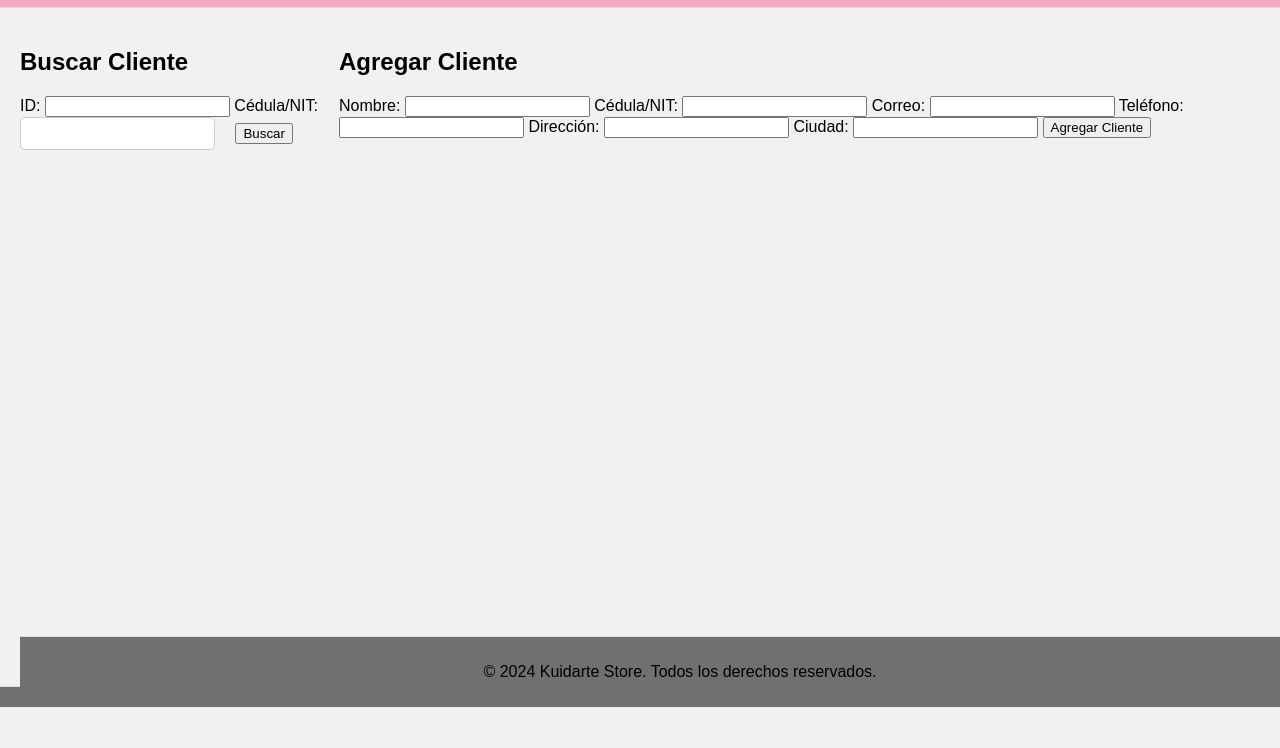
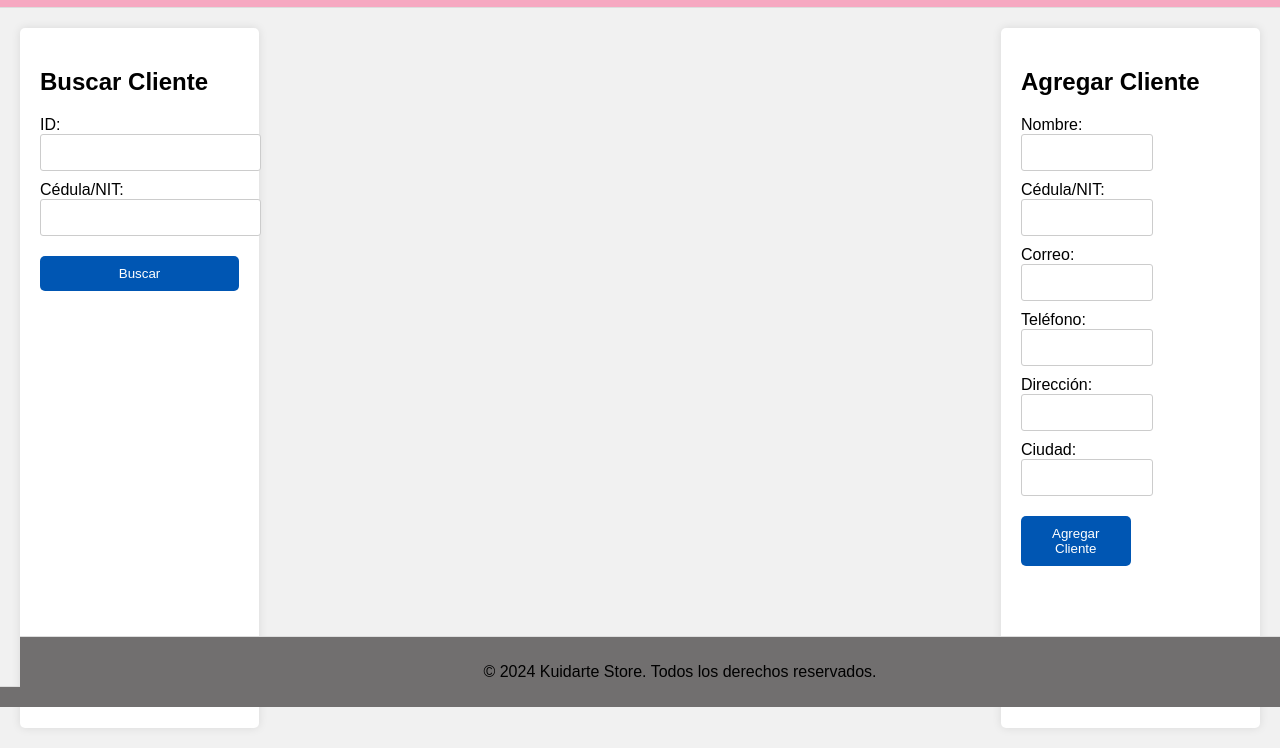
Before and after one commit to DanielGuatama/kuidarte_store, a website: page Public/clientes.html in a window 1280 px wide. Shown: the part 93-841 px from the top of the page. Drawn offline with Linux system fonts and the light colour scheme.

Commit message:
Descripción de los cambios realizados

```diff
--- a/Public/clientes.html
+++ b/Public/clientes.html
@@ -31,25 +31,6 @@
                 <button type="submit">Buscar</button>
             </form>
         </section>
-         <!-- Formulario de agregar cliente -->
-         <section>
-            <h2>Agregar Cliente</h2>
-            <form id="addClienteForm">
-                <label for="nombre">Nombre:</label>
-                <input type="text" id="nombre" name="nombre" required>
-                <label for="cedula_nit">Cédula/NIT:</label>
-                <input type="text" id="cedula_nit" name="cedula_nit" required>
-                <label for="correo">Correo:</label>
-                <input type="email" id="correo" name="correo" required>
-                <label for="telefono">Teléfono:</label>
-                <input type="text" id="telefono" name="telefono">
-                <label for="direccion">Dirección:</label>
-                <input type="text" id="direccion" name="direccion">
-                <label for="ciudad">Ciudad:</label>
-                <input type="text" id="ciudad" name="ciudad">
-                <button type="submit">Agregar Cliente</button>
-            </form>
-        </section>
         <!-- Mostrar cliente encontrado -->
         <section id="clienteEncontradoSection" style="display:none;">
             <h2>Cliente Encontrado</h2>
@@ -78,11 +59,30 @@
                 <button type="button" id="cancelEdit">Cancelar</button>
             </form>
         </section>
-
+                   <!-- Formulario de agregar cliente -->
+        <section>
+            <h2>Agregar Cliente</h2>
+            <form id="addClienteForm">
+                <label for="nombre">Nombre:</label>
+                <input type="text" id="nombre" name="nombre" required>
+                <label for="cedula_nit">Cédula/NIT:</label>
+                <input type="text" id="cedula_nit" name="cedula_nit" required>
+                <label for="correo">Correo:</label>
+                <input type="email" id="correo" name="correo" required>
+                <label for="telefono">Teléfono:</label>
+                <input type="text" id="telefono" name="telefono">
+                <label for="direccion">Dirección:</label>
+                <input type="text" id="direccion" name="direccion">
+                <label for="ciudad">Ciudad:</label>
+                <input type="text" id="ciudad" name="ciudad">
+                <button type="submit">Agregar Cliente</button>
+            </form>
+        </section>
     </div>
     <footer>
 <footer>
     <p>&copy; 2024 Kuidarte Store. Todos los derechos reservados.</p>
 </footer>
+<script src="js/cerrarSesion.js"></script>
 </body>
 </html>
--- a/Public/css/styles.css
+++ b/Public/css/styles.css
@@ -99,6 +99,7 @@ header {
     background-color: #f1f1f1;
     height: calc(100vh - 100px); /* Ajusta la altura restando header y footer */
     overflow-y: auto; /* Para permitir desplazamiento si el contenido es largo */
+    justify-content: space-between; /* Añadir espacio entre las secciones */
 }
 
 nav ul {
@@ -127,69 +128,85 @@ nav ul li a:hover {
     color: white;
 }
 
-#clientesTable {
-    width: 100%;
-    border-collapse: collapse;
-    margin-top: 1rem;
+/* Estilos para la sección de búsqueda de cliente */
+section {
+    background-color: white;
+    padding: 20px;
+    border-radius: 5px;
+    box-shadow: 0 0 10px rgba(0, 0, 0, 0.1);
+
 }
 
-#clientesTable th, #clientesTable td {
-    border: 1px solid #ddd;
-    padding: 0.8rem;
-    text-align: left;
+/* Estilos para la sección de búsqueda de cliente */
+#buscarClienteForm {
+    display: flex;
+    flex-direction: column;
+    margin-bottom: 20px;
 }
 
-#clientesTable th {
-    background-color: #4CAF50;
-    color: white;
+#buscarClienteForm label,
+#buscarClienteForm input {
+    width: 100%;
 }
 
-#clientesTable tr:nth-child(even) {
-    background-color: #f2f2f2;
+#buscarClienteForm input {
+    padding: 10px;
+    margin-bottom: 10px;
+    border: 1px solid #ccc;
+    border-radius: 3px;
 }
 
-#clientesTable tr:hover {
-    background-color: #ddd;
+/* Estilos para la sección Cliente Encontrado */
+#clienteEncontradoSection {
+    width: 50%; /* Ocupa la mitad del espacio disponible a la izquierda */
+    margin-right: 20px; /* Añade espacio a la derecha de la sección */
 }
 
-#buscarCedula {
-    padding: 0.5rem;
-    margin-right: 1rem;
-    border: 1px solid #ccc;
-    border-radius: 5px;
+#clienteEncontrado p {
+    margin: 5px 0;
 }
 
-#buscarCliente {
-    padding: 0.5rem 1rem;
-    background-color: #4CAF50;
-    color: white;
-    border: none;
-    cursor: pointer;
-    border-radius: 5px;
+/* Estilos para la sección Agregar Cliente */
+#addClienteForm {
+    width: 50%; /* Ocupa la mitad del espacio disponible a la derecha */
+    margin-right: 20px; /* Añade espacio a la izquierda de la sección */
 }
 
-#buscarCliente:hover {
-    background-color: #45a049;
+#addClienteForm label,
+#addClienteForm input {
+    display: block;
+    width: 100%;
 }
 
-#editSection {
-    background-color: #f9f9f9;
-    padding: 1rem;
+#addClienteForm input {
+    padding: 10px;
+    margin-bottom: 10px;
+    border: 1px solid #ccc;
+    border-radius: 3px;
+}
+
+/* Estilos para los botones */
+button {
+    padding: 10px 20px;
+    border: none;
+    background-color: #0056b3; /* Azul */
+    color: white;
     border-radius: 5px;
-    box-shadow: 0 0 10px rgba(0, 0, 0, 0.1);
+    cursor: pointer;
+    margin-top: 10px;
+}
+
+button:hover {
+    background-color: #004494;
 }
 
 #cancelEdit {
-    background-color: #f44336;
-    color: white;
-    border: none;
-    cursor: pointer;
-    padding: 0.5rem;
-    border-radius: 5px;
+    background-color: #ccc; /* Color gris para el botón cancelar */
+    color: black;
 }
 
 #cancelEdit:hover {
-    background-color: #d32f2f;
+    background-color: #bbb;
 }
 
 footer {
```
